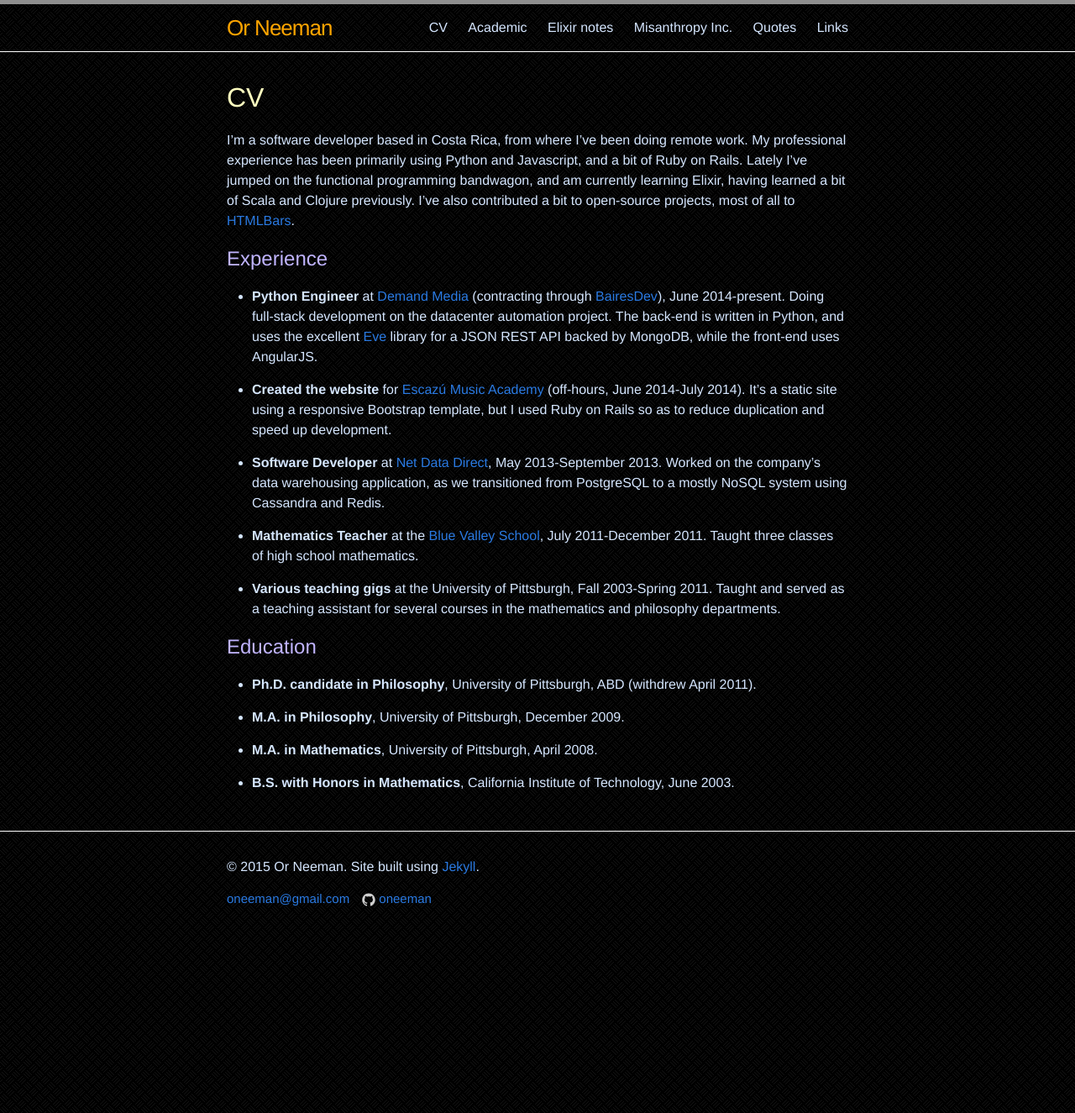
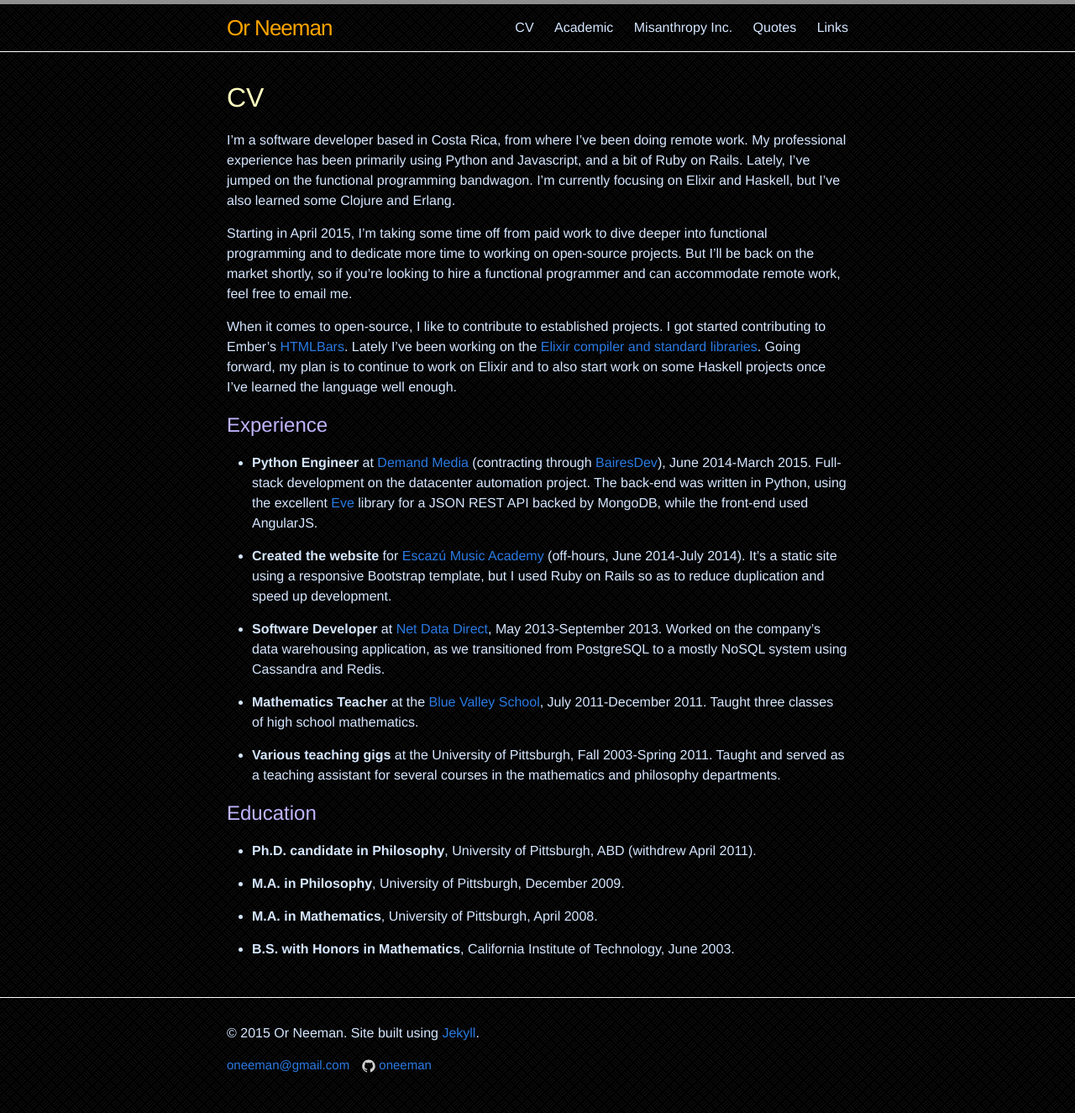
Before and after one commit to oneeman/oneeman.github.io, a Jekyll site: the page built from cv.md, in a window 1280 px wide. Shown: the whole page at 84% size. Built offline with Jekyll 4.4.1, drawn with Linux system fonts in a browser that asks for light colours.

Commit message:
Update CV, delete elixir notes blog page

```diff
--- a/cv.md
+++ b/cv.md
@@ -7,16 +7,24 @@
 ---
 
 I'm a software developer based in Costa Rica, from where I've been doing remote work.  My professional experience has
-been primarily using Python and Javascript, and a bit of Ruby on Rails.  Lately I've jumped on the functional
-programming bandwagon, and am currently learning Elixir, having learned a bit of Scala and Clojure previously.
-I've also contributed a bit to open-source projects, most of all to [HTMLBars](http://github.com/tildeio/htmlbars).
+been primarily using Python and Javascript, and a bit of Ruby on Rails.  Lately, I've jumped on the functional
+programming bandwagon.  I'm currently focusing on Elixir and Haskell, but I've also learned some Clojure and Erlang.
+
+Starting in April 2015, I'm taking some time off from paid work to dive deeper into functional programming and to
+dedicate more time to working on open-source projects.  But I'll be back on the market shortly, so if you're looking to
+hire a functional programmer and can accommodate remote work, feel free to email me.
+
+When it comes to open-source, I like to contribute to established projects.  I got started contributing to Ember's
+[HTMLBars](http://github.com/tildeio/htmlbars).  Lately I've been working on the
+[Elixir compiler and standard libraries](https://github.com/elixir-lang/elixir).  Going forward, my plan is to continue
+to work on Elixir and to also start work on some Haskell projects once I've learned the language well enough.
 
 ## Experience
 
 * **Python Engineer** at [Demand Media](http://www.demandmedia.com) (contracting through
-[BairesDev](http://bairesdev.com)), June 2014-present.  Doing full-stack development on the datacenter automation
-project.  The back-end is written in Python, and uses the excellent [Eve](https://github.com/nicolaiarocci/eve) library
-for a JSON REST API backed by MongoDB, while the front-end uses AngularJS.
+[BairesDev](http://bairesdev.com)), June 2014-March 2015.  Full-stack development on the datacenter automation
+project.  The back-end was written in Python, using the excellent [Eve](https://github.com/nicolaiarocci/eve) library
+for a JSON REST API backed by MongoDB, while the front-end used AngularJS.
 
 * **Created the website** for [Escazú Music Academy](http://www.escazumusic.com) (off-hours, June 2014-July 2014).  It's a static
 site using a responsive Bootstrap template, but I used Ruby on Rails so as to reduce duplication and speed up
```
Also changed, not shown: _posts/2015-02-01-first-post.md (deleted, +0 -19 lines), elixir_notes.html (deleted, +0 -25 lines), feed.xml (deleted, +0 -30 lines).
